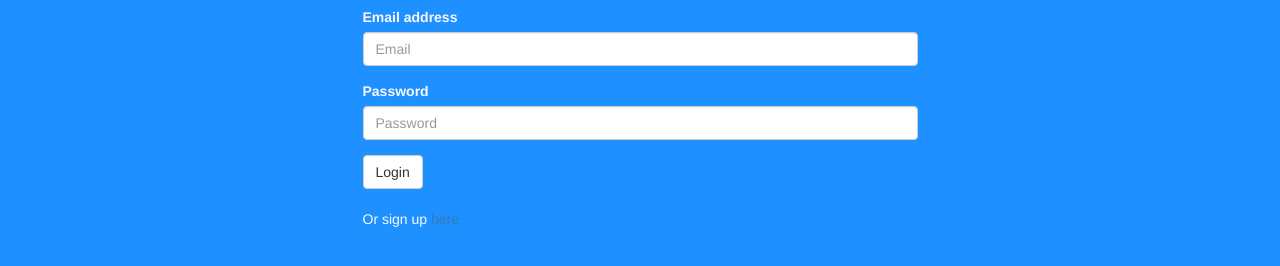
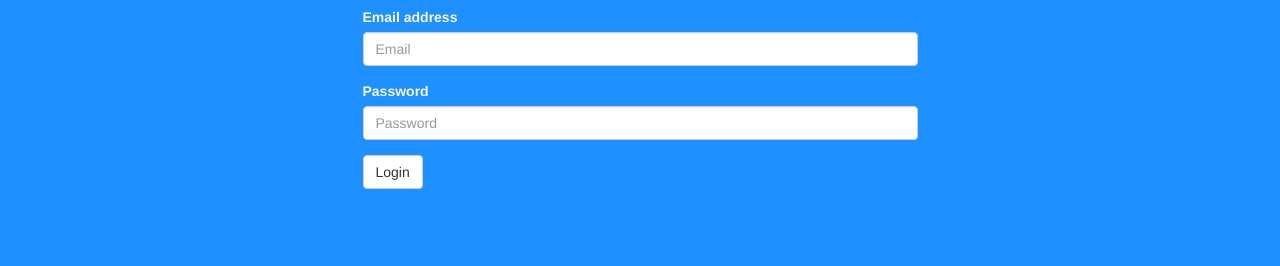
Before and after one commit to MikChanna/Jinji, a website: page public/login.html in a window 1280 px wide. Shown: the part 126-392 px from the top of the page. Drawn offline with nearby package versions, Linux system fonts and the light colour scheme.

Commit message:
removed line

```diff
--- a/public/login.html
+++ b/public/login.html
@@ -31,8 +31,7 @@
           </div>
           <button type="submit" class="btn btn-default">Login</button>
         </form>
-        <br />
-        <p>Or sign up <a href="/">here</a></p>
+        <br/>
       </div>
     </div>
   </div>
```
